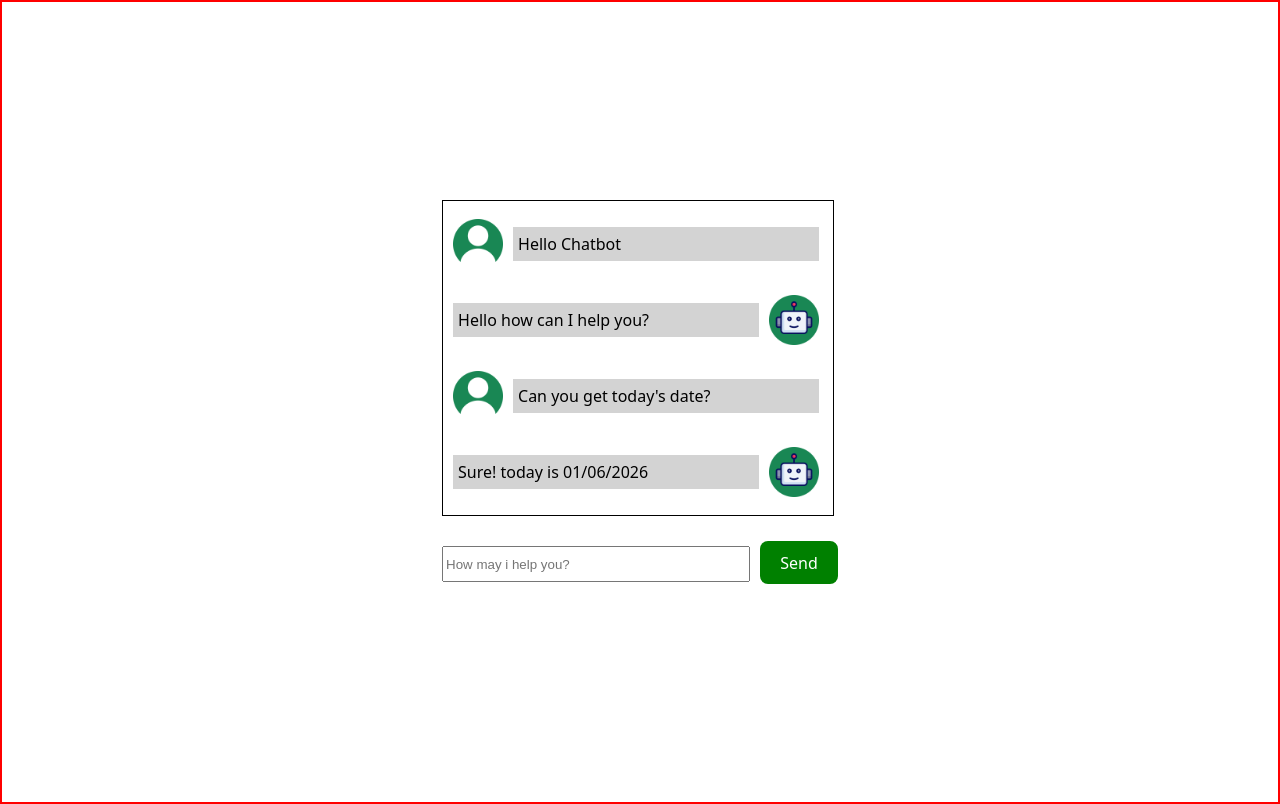
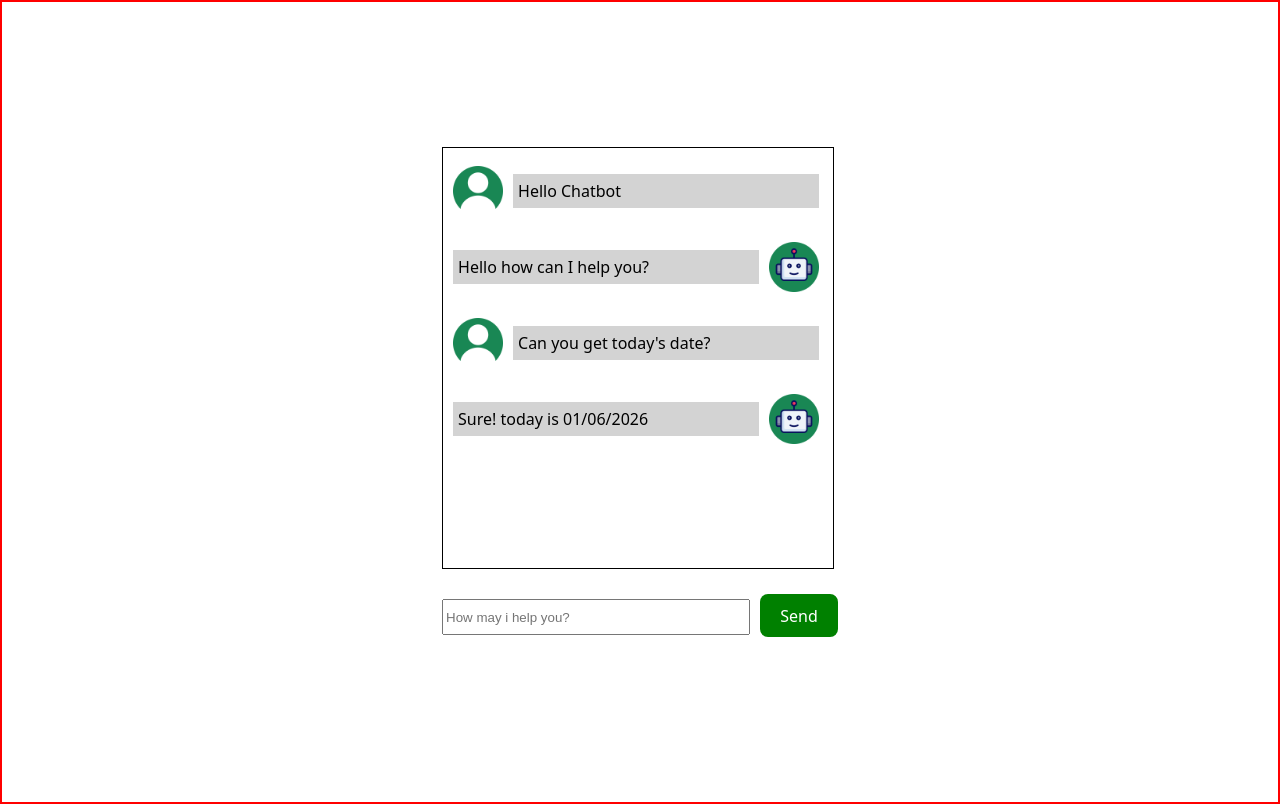
Before and after one commit to abdel1413/chatBot, a React (Vite) app: page / in a window 1280 px wide. Built offline with nearby package versions, Linux system fonts and the light colour scheme.

Commit message:
review scroll to automatically scroll top when there is new message

```diff
--- a/src/components/ChatMessages.jsx
+++ b/src/components/ChatMessages.jsx
@@ -1,7 +1,9 @@
 
+import { useEffect, useRef } from "react";
 import { Message } from "./Message"
 
 export const ChatMessages = ({messages}) => {
+    const chatRef = useRef(null);
 
 //   const sendMessage = () => {
 //     const newMessage = {
@@ -11,11 +13,19 @@ export const ChatMessages = ({messages}) => {
 //     };
 //     setMessage([...messages, newMessage]);
 //   }
+
+  useEffect(() => {
+    if (chatRef.current) {
+      chatRef.current.scrollTop = chatRef.current.scrollHeight;
+    }
+  }, [messages]);
   return (
-    <div style={{display:"flex", flexDirection:"column", gap:"10px" ,
+    <div ref={chatRef}
+     style={{display:"flex", flexDirection:"column", gap:"10px" ,
     border:"1px solid black", padding:"10px",
-    width:"370px",
+    width:"370px", overflowY:"auto",  height:"400px",
     marginBottom:"5px"
+
     }}>
       {/* <button onClick={sendMessage}>send Msg</button> */}
       {messages.map(({message,sender,id})=>(
```
